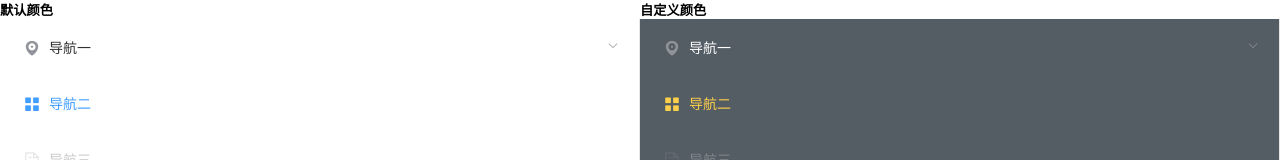
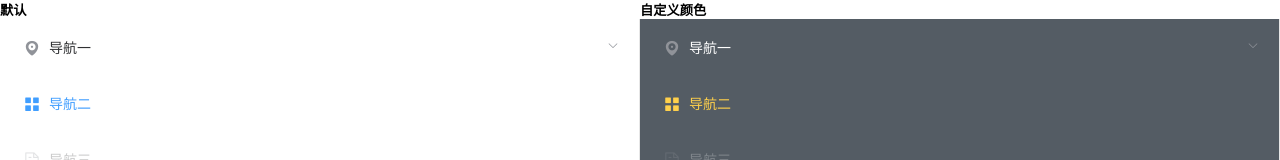
Before and after one commit to 7-squad/secondproject, a Nuxt app: page /test in a window 1280 px wide. Shown: the top 160 px of the page. Built offline with nearby package versions, Linux system fonts and the light colour scheme.

Commit message:
蒙玉文11月24日第二次提交

```diff
--- a/components/Navbar.vue
+++ b/components/Navbar.vue
@@ -1,7 +1,7 @@
 <template>
     <el-row class="tac">
   <el-col :span="12">
-    <h5>默认颜色</h5>
+    <h5>默认</h5>
     <el-menu
       default-active="2"
       class="el-menu-vertical-demo"
```
